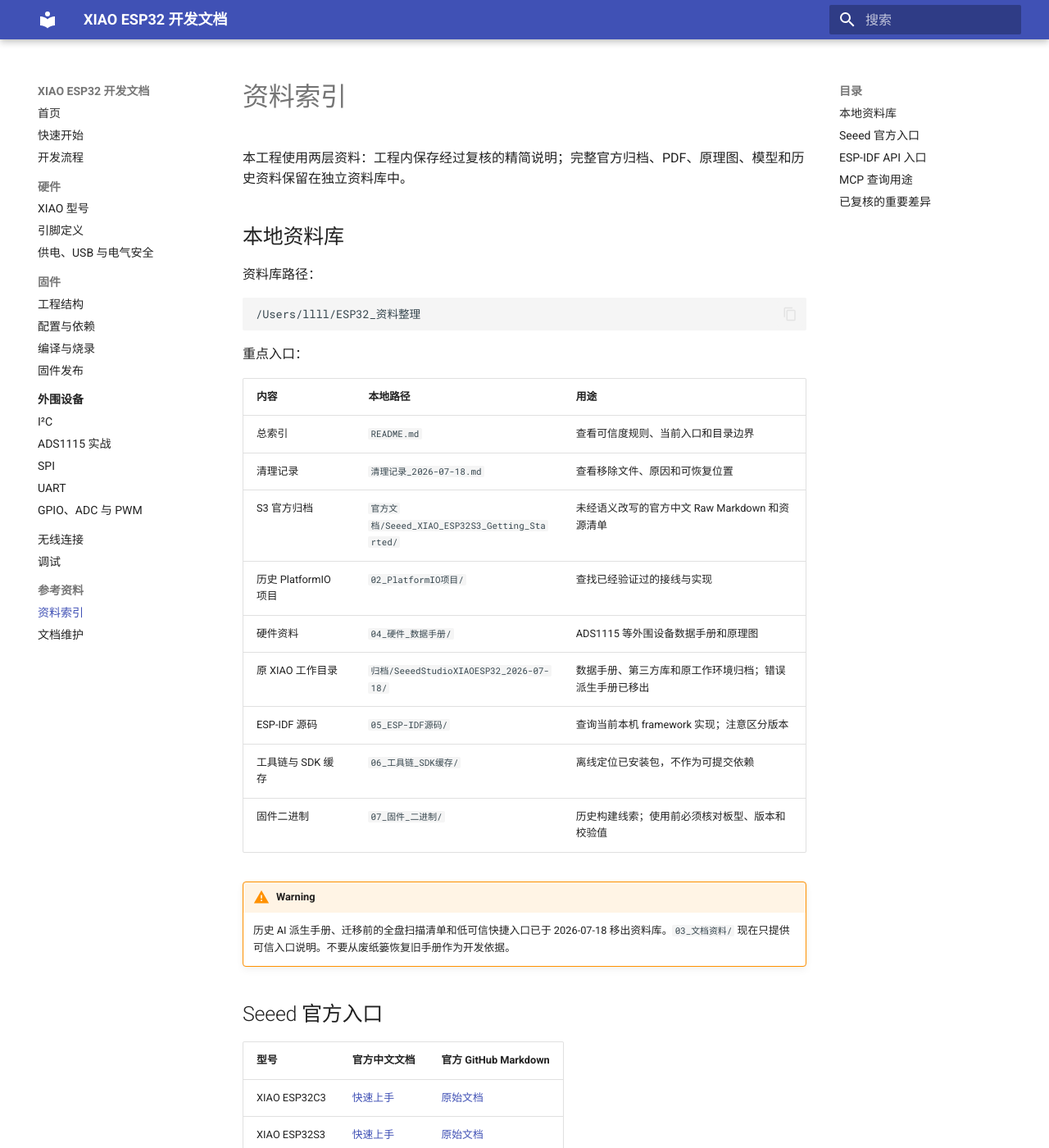
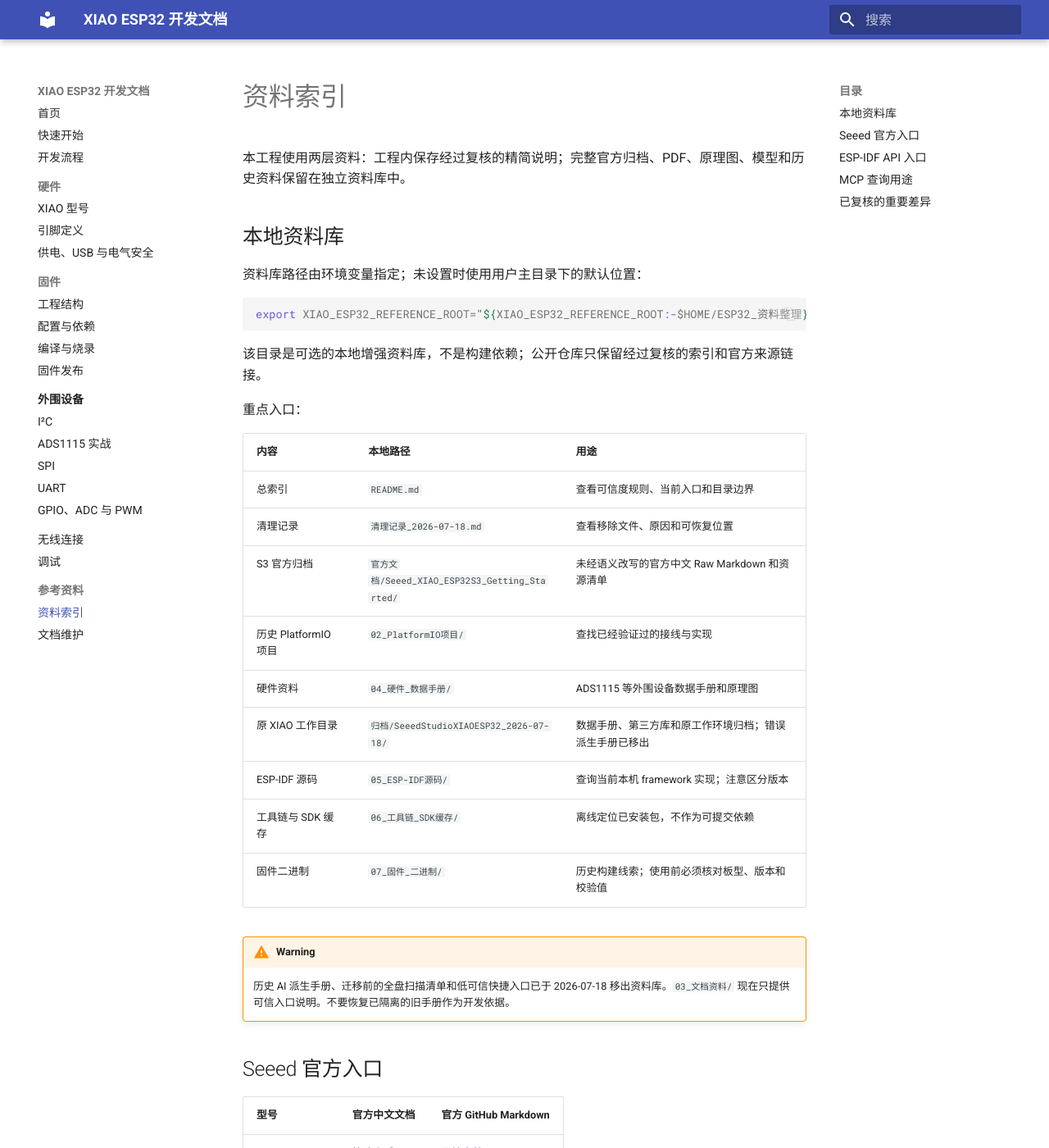
Before and after one commit to ashllll/xiao-esp32-platformio-idf, an MkDocs documentation site: the page built from docs/reference/resources.md, in a window 1280 px wide and 1400 px high. Shown: the whole window at 82% size. Built offline with MkDocs 1.6.1 and Material for MkDocs 9.7.7, drawn with Linux system fonts in a browser that asks for light colours.

````diff
--- a/docs/reference/resources.md
+++ b/docs/reference/resources.md
@@ -4,11 +4,13 @@
 
 ## 本地资料库
 
-资料库路径：
+资料库路径由环境变量指定；未设置时使用用户主目录下的默认位置：
 
-```text
-/Users/llll/ESP32_资料整理
+```bash
+export XIAO_ESP32_REFERENCE_ROOT="${XIAO_ESP32_REFERENCE_ROOT:-$HOME/ESP32_资料整理}"
 ```
+
+该目录是可选的本地增强资料库，不是构建依赖；公开仓库只保留经过复核的索引和官方来源链接。
 
 重点入口：
 
@@ -25,7 +27,7 @@
 | 固件二进制 | `07_固件_二进制/` | 历史构建线索；使用前必须核对板型、版本和校验值 |
 
 !!! warning
-    历史 AI 派生手册、迁移前的全盘扫描清单和低可信快捷入口已于 2026-07-18 移出资料库。`03_文档资料/` 现在只提供可信入口说明。不要从废纸篓恢复旧手册作为开发依据。
+    历史 AI 派生手册、迁移前的全盘扫描清单和低可信快捷入口已于 2026-07-18 移出资料库。`03_文档资料/` 现在只提供可信入口说明。不要恢复已隔离的旧手册作为开发依据。
 
 ## Seeed 官方入口
 
````
Also changed, not shown: README.md (+1 -1 lines), docs/getting-started.md (+4 -1 lines), docs/index.md (+1 -1 lines), docs/reference/maintenance.md (+1 -1 lines), docs/workflow.md (+1 -1 lines).
